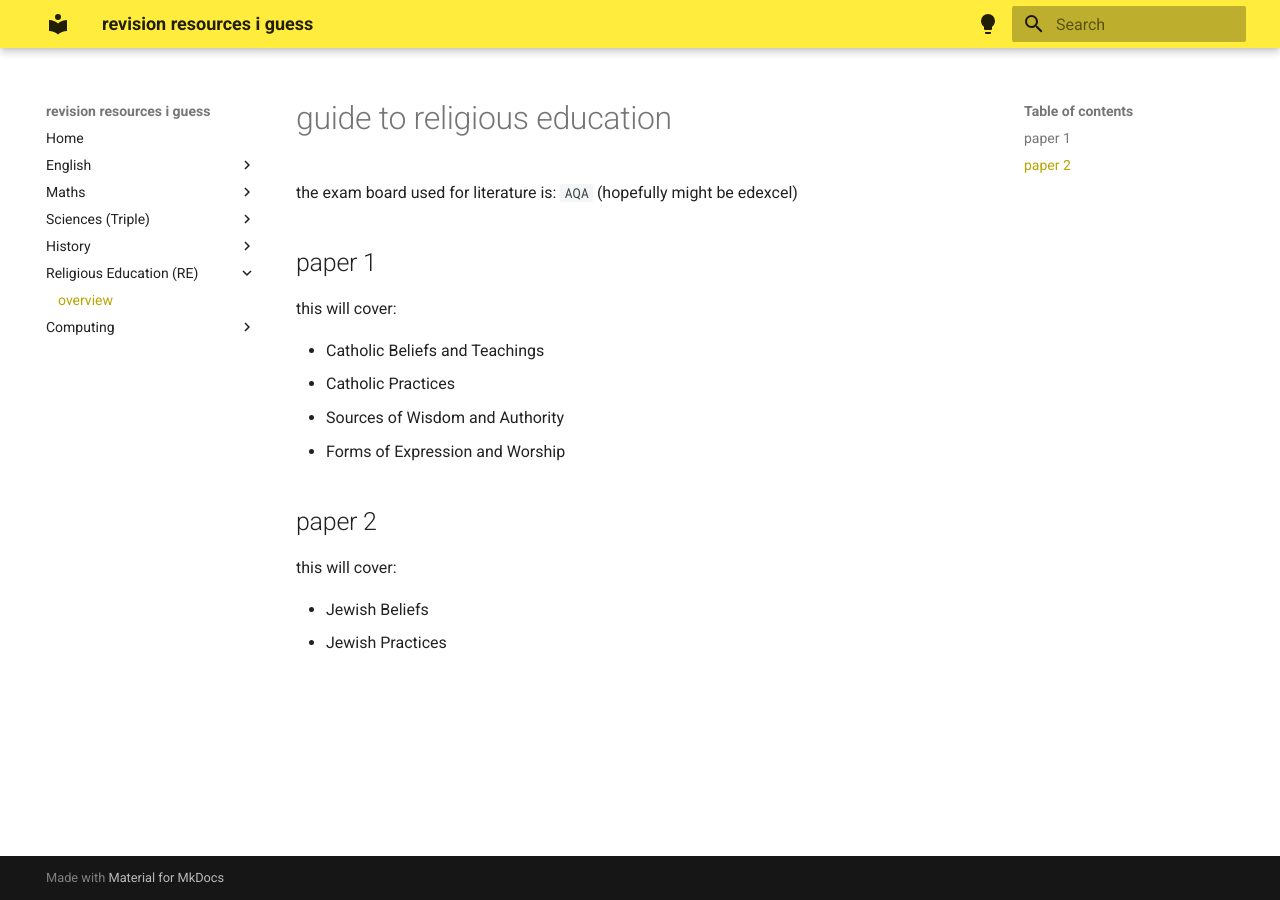
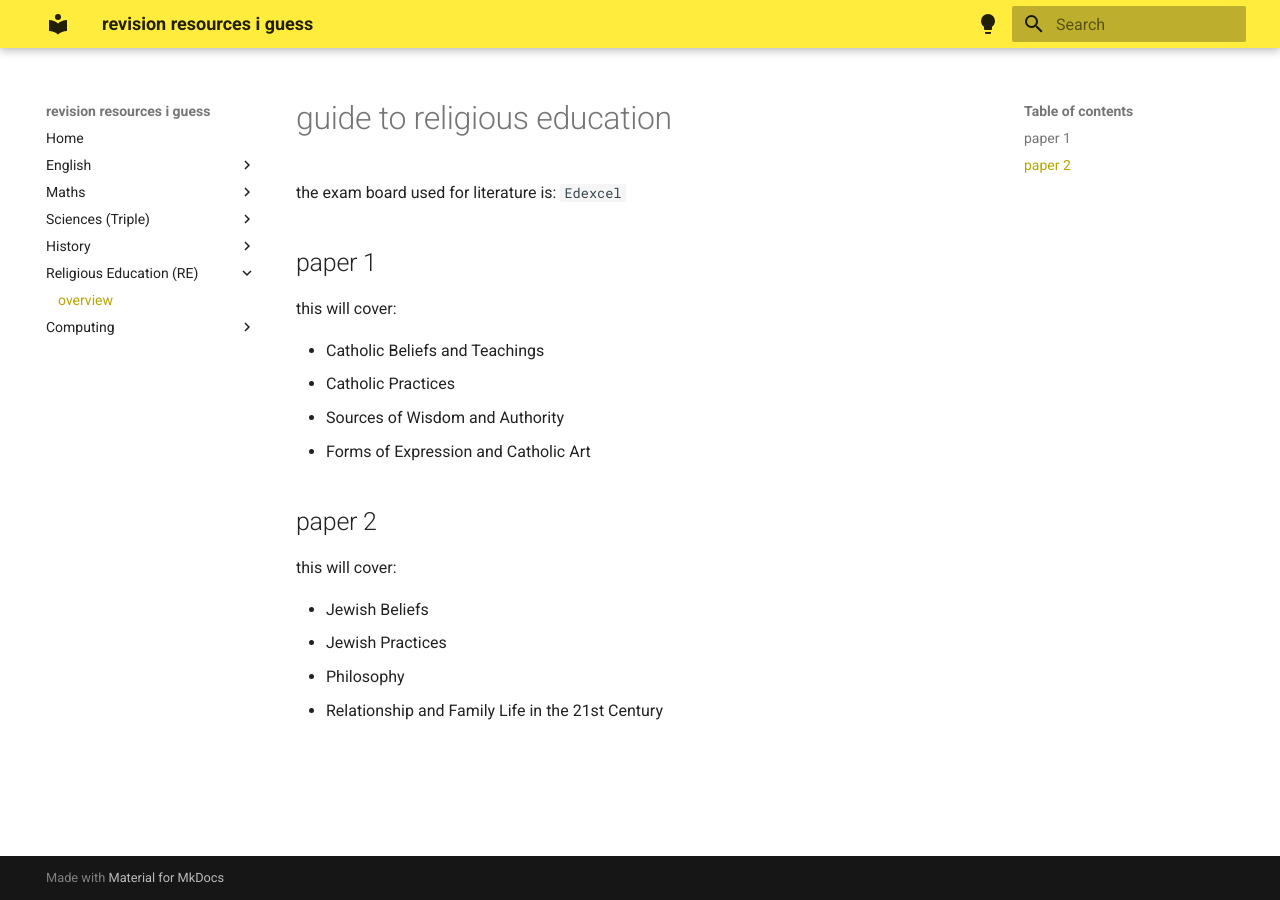
Before and after one commit to public-archive-docs/revision_archive, an MkDocs documentation site: the page built from docs/religious_education/index.md, in a window 1280 px wide. Built offline with MkDocs 1.6.1 and Material for MkDocs 9.7.7, drawn with Linux system fonts in a browser that asks for light colours.

Commit message:
fixes #1 - fix re index.md

```diff
--- a/docs/religious_education/index.md
+++ b/docs/religious_education/index.md
@@ -1,6 +1,6 @@
 # guide to religious education
 
-the exam board used for literature is: `AQA` (hopefully might be edexcel)
+the exam board used for literature is: `Edexcel`
 
 ## paper 1
 
@@ -9,7 +9,7 @@ this will cover:
 - Catholic Beliefs and Teachings
 - Catholic Practices
 - Sources of Wisdom and Authority
-- Forms of Expression and Worship
+- Forms of Expression and Catholic Art
 
 ## paper 2
 
@@ -17,3 +17,5 @@ this will cover:
 
 - Jewish Beliefs
 - Jewish Practices
+- Philosophy
+- Relationship and Family Life in the 21st Century
```
